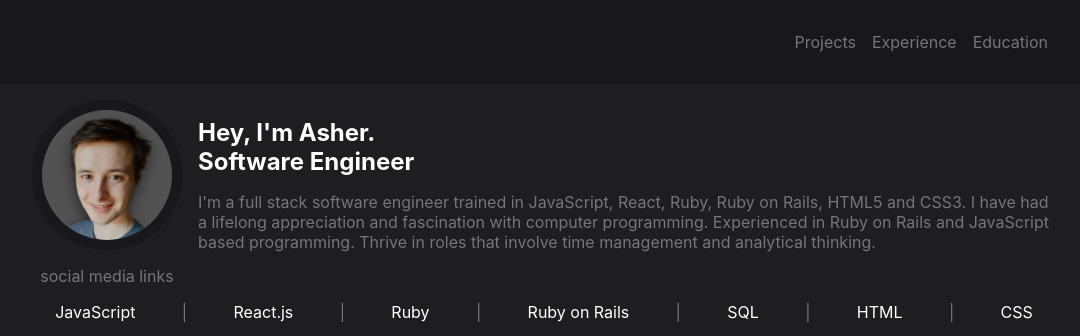
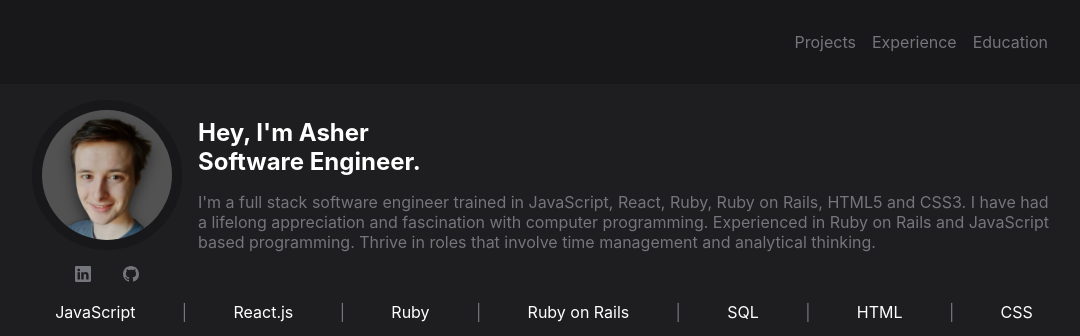
Before and after one commit to asherscott/Portfolio, a React (Create React App) app: page / in a window 1280 px wide. Shown: the top 336 px of the page, without its empty margins (96-1176 px from the left). Built offline with nearby package versions, Linux system fonts and the light colour scheme.

Commit message:
svg social icons

```diff
--- a/package.json
+++ b/package.json
@@ -7,6 +7,7 @@
     "@testing-library/jest-dom": "^5.16.4",
     "@testing-library/react": "^13.3.0",
     "@testing-library/user-event": "^13.5.0",
+    "bootstrap-icons": "^1.8.3",
     "gh-pages": "^4.0.0",
     "react": "^18.2.0",
     "react-dom": "^18.2.0",
--- a/src/App.css
+++ b/src/App.css
@@ -25,7 +25,8 @@ aside,
 .item-head,
 .profile-pic,
 .main-section,
-.nav-wrap {
+.nav-wrap,
+.svgs-ul {
   display: flex;
   justify-content: center;
   align-items: center;
@@ -110,7 +111,8 @@ aside {
 }
 
 .nav-ul,
-.links-ul {
+.links-ul,
+.svgs-ul {
   justify-content: space-between;
   list-style: none;
   padding: 0;
@@ -199,14 +201,18 @@ article {
   justify-content: flex-start;
 }
 
-.foot-nav:last-child * {
-  text-align: right;
-}
-
 .foot-nav ul {
   list-style-type: none;
   padding: 0;
   margin-top: 0;
+}
+
+.svgs-ul li {
+  margin: 0 1rem;
+}
+
+.svgs-ul {
+  margin: 0;
 }
 
 @media screen and (max-width: 750px) {
--- a/src/App.js
+++ b/src/App.js
@@ -35,12 +35,42 @@ function App() {
         <header className="large-header">
           <div className="profile-pic">
             <img src="./profile-pic.png" />
-            <span>social media links</span>
+            <ul className="svgs-ul">
+              <li>
+                <a href="http://www.linkedin.com/in/asher-j-scott">
+                  <svg
+                    xmlns="http://www.w3.org/2000/svg"
+                    width="16"
+                    height="16"
+                    fill="currentColor"
+                    className="bi bi-linkedin"
+                    viewBox="0 0 16 16"
+                  >
+                    <path d="M0 1.146C0 .513.526 0 1.175 0h13.65C15.474 0 16 .513 16 1.146v13.708c0 .633-.526 1.146-1.175 1.146H1.175C.526 16 0 15.487 0 14.854V1.146zm4.943 12.248V6.169H2.542v7.225h2.401zm-1.2-8.212c.837 0 1.358-.554 1.358-1.248-.015-.709-.52-1.248-1.342-1.248-.822 0-1.359.54-1.359 1.248 0 .694.521 1.248 1.327 1.248h.016zm4.908 8.212V9.359c0-.216.016-.432.08-.586.173-.431.568-.878 1.232-.878.869 0 1.216.662 1.216 1.634v3.865h2.401V9.25c0-2.22-1.184-3.252-2.764-3.252-1.274 0-1.845.7-2.165 1.193v.025h-.016a5.54 5.54 0 0 1 .016-.025V6.169h-2.4c.03.678 0 7.225 0 7.225h2.4z" />
+                  </svg>
+                </a>
+              </li>
+
+              <li>
+                <a href="https://github.com/asherscott">
+                  <svg
+                    xmlns="http://www.w3.org/2000/svg"
+                    width="16"
+                    height="16"
+                    fill="currentColor"
+                    className="bi bi-github"
+                    viewBox="0 0 16 16"
+                  >
+                    <path d="M8 0C3.58 0 0 3.58 0 8c0 3.54 2.29 6.53 5.47 7.59.4.07.55-.17.55-.38 0-.19-.01-.82-.01-1.49-2.01.37-2.53-.49-2.69-.94-.09-.23-.48-.94-.82-1.13-.28-.15-.68-.52-.01-.53.63-.01 1.08.58 1.23.82.72 1.21 1.87.87 2.33.66.07-.52.28-.87.51-1.07-1.78-.2-3.64-.89-3.64-3.95 0-.87.31-1.59.82-2.15-.08-.2-.36-1.02.08-2.12 0 0 .67-.21 2.2.82.64-.18 1.32-.27 2-.27.68 0 1.36.09 2 .27 1.53-1.04 2.2-.82 2.2-.82.44 1.1.16 1.92.08 2.12.51.56.82 1.27.82 2.15 0 3.07-1.87 3.75-3.65 3.95.29.25.54.73.54 1.48 0 1.07-.01 1.93-.01 2.2 0 .21.15.46.55.38A8.012 8.012 0 0 0 16 8c0-4.42-3.58-8-8-8z" />
+                  </svg>
+                </a>
+              </li>
+            </ul>
           </div>
 
           <section className="main-section">
-            <h2>Hey, I'm Asher.</h2>
-            <h1>Software Engineer</h1>
+            <h2>Hey, I'm Asher</h2>
+            <h1>Software Engineer.</h1>
             <p>
               I'm a full stack software engineer trained in JavaScript, React,
               Ruby, Ruby on Rails, HTML5 and CSS3. I have had a lifelong
```
Also changed, not shown: 2 other files (tests, documents, lock files or other folders).
